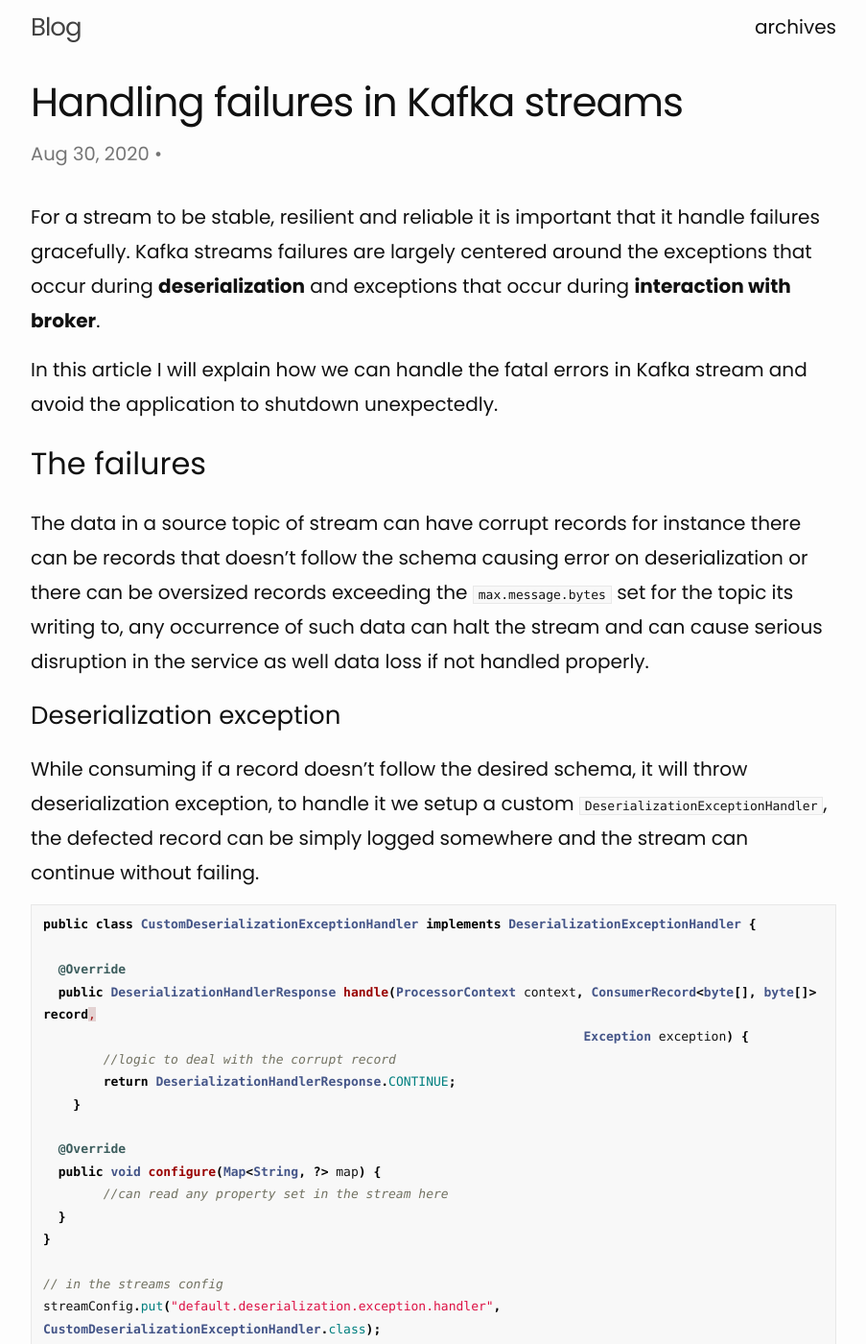
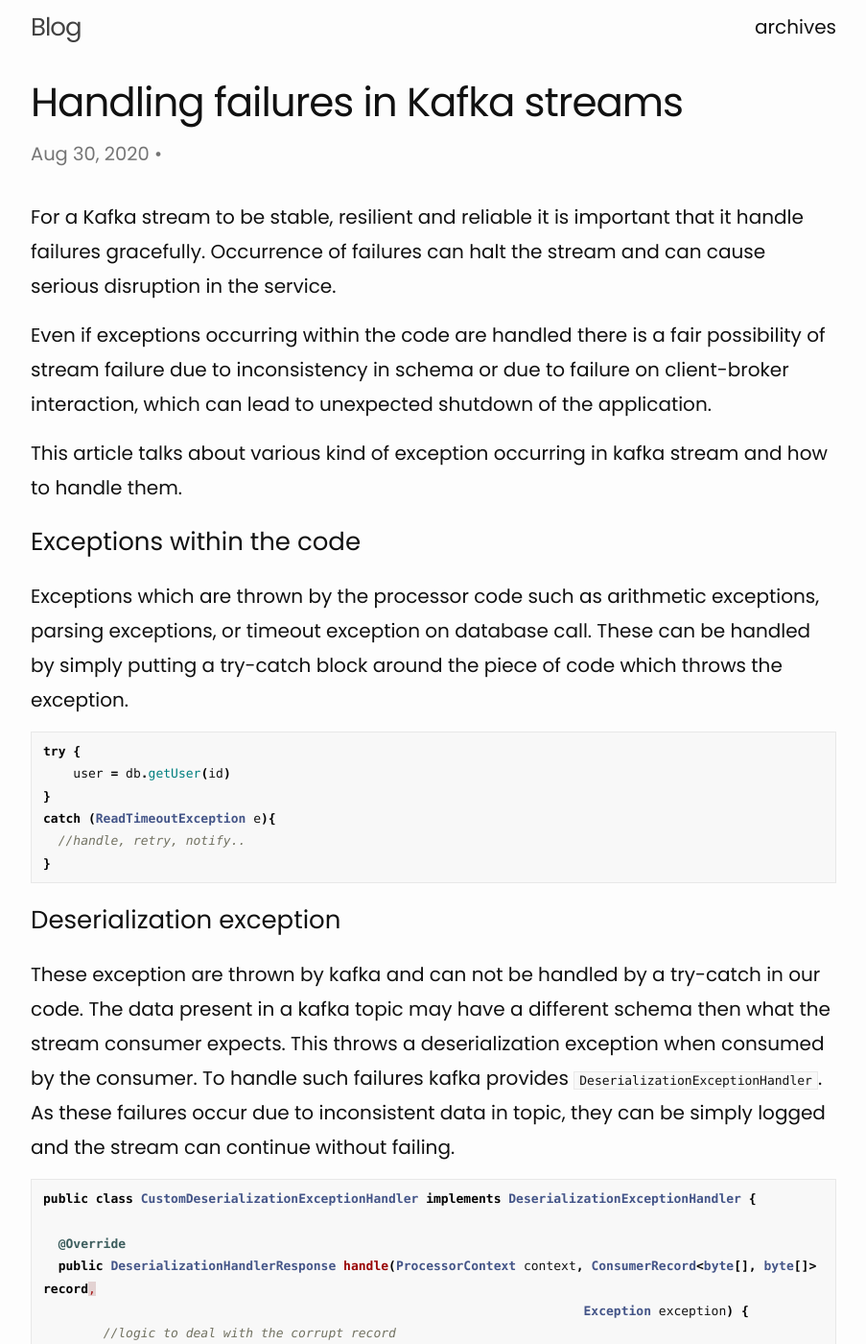
Before and after one commit to Akatsuki06/akatsuki06.github.io, a Jekyll site: the page built from _posts/2020-08-30-handling-failures-in-kafka-stream.markdown, in a window 1280 px wide and 1400 px high. Shown: the whole window at 96% size, without its empty margins (188-1091 px from the left). Built offline with Jekyll 4.4.1, drawn with Linux system fonts in a browser that asks for light colours; some of the changed text lies outside the part shown.

Commit message:
updated posts

````diff
--- a/_posts/2020-08-30-handling-failures-in-kafka-stream.markdown
+++ b/_posts/2020-08-30-handling-failures-in-kafka-stream.markdown
@@ -5,18 +5,33 @@
 categories: kafka stream microservice
 ---
 
-For a stream to be stable, resilient and reliable it is important that it handle failures gracefully.
- Kafka streams failures are largely centered around the exceptions that occur during **deserialization** and  exceptions that occur during **interaction with broker**.
+For a Kafka stream to be stable, resilient and reliable it is important that it handle failures gracefully.
+Occurrence of failures can halt the stream and can cause serious disruption in the service.
 
-In this article I will explain how we can handle the fatal errors in Kafka stream and avoid the application to shutdown unexpectedly.
+Even if exceptions occurring within the code are handled there is a fair possibility of stream failure due to inconsistency in schema or due to failure on client-broker interaction, which can lead to unexpected shutdown of the application.
 
-## The failures
+This article talks about various kind of exception occurring in kafka stream and how to handle them.
 
-The data in a source topic of stream can have corrupt records for instance there can be records that doesn't follow the schema causing error on deserialization or there can be oversized records exceeding the `max.message.bytes` set for the topic its writing to, any occurrence of such data can halt the stream and can cause serious disruption in the service as well data loss if not handled properly.
+
+
+### Exceptions within the code
+
+Exceptions which are thrown by the processor code such as arithmetic exceptions, parsing exceptions, or timeout exception on database call. These can be handled by simply putting a try-catch block around the piece of code which throws the exception.
+
+```java
+try {
+    user = db.getUser(id)
+}
+catch (ReadTimeoutException e){
+  //handle, retry, notify..
+}
+```
 
 ### Deserialization exception
 
-While consuming if a record doesn't follow the desired schema, it will throw deserialization exception, to handle it we setup a custom `DeserializationExceptionHandler`,  the defected record can be simply logged somewhere and the stream can continue without failing.
+These exception are thrown by kafka and can not be handled by a try-catch in our code.
+The data present in a kafka topic may have a different schema then what the stream consumer expects. This throws a deserialization exception when consumed by the consumer.
+To handle such failures kafka provides `DeserializationExceptionHandler`. As these failures occur due to inconsistent data in topic, they can be simply logged and the stream can continue without failing.
 
 ```java
 public class CustomDeserializationExceptionHandler implements DeserializationExceptionHandler {
@@ -41,7 +56,8 @@
 
 ### Production exceptions
 
-These exceptions occur while the application interacts with the Kafka broker. For example after processing a record the stream processor forwards it to a topic but the record size exceeds the `max.message.bytes`  set for the topic. Thus it will throw a `RecordTooLargeException`  by default the stream will fail, with a custom `ProductionExceptionHandler` we can handle the exception, and avoid stream failure.
+Any exception that occur during kafka broker and client interaction is a production exception. An example is `RecordTooLargeException`.
+If the kafka stream writes a record to a topic but the record size exceeds the largest message size allowed by the broker(`max.message.bytes`), it will throw a `RecordTooLargeException`. We can handle the exception using a custom `ProductionExceptionHandler`.
 
 ```java
 public class CustomProductionExceptionHandler implements ProductionExceptionHandler {
@@ -69,26 +85,9 @@
 
 ```
 
+### Uncaught exceptions
 
-### Other exceptions
-
-Apart from the above scenarios we may have failures happening inside of the processor code as an example exceptions occurring on database calls.
-
-These can be handled by simply using a try-catch in the processor code:
-```java
-try {
-    // code
-}
-catch (AnyException e){
-  //handle, retry, notify..
-}
-```
-All the failed records can be forwarded to some other topic for further analysis and reprocessing.
-
-### When no option is left!
-
-Sometimes we are  left with NO option if any uncaught exception occurs, all we can do is wait for the stream thread to die, but before it completely die we would trigger some code to notify that something wrong has occurred within the stream.
- `setUncaughtExceptionHandler` comes handy in such situation.
+If any uncaught exception occurs in a stream thread and kills the thread. The `setUncaughtExceptionHandler` method provides a way to trigger the last code when the thread abruptly terminates.
 
 ```java
 kafkaStreams.setUncaughtExceptionHandler((thread,exception) ->{
````
Also changed, not shown: _posts/2020-10-26-ssl-in-spring-boot-application.markdown (line endings or trailing spaces).
